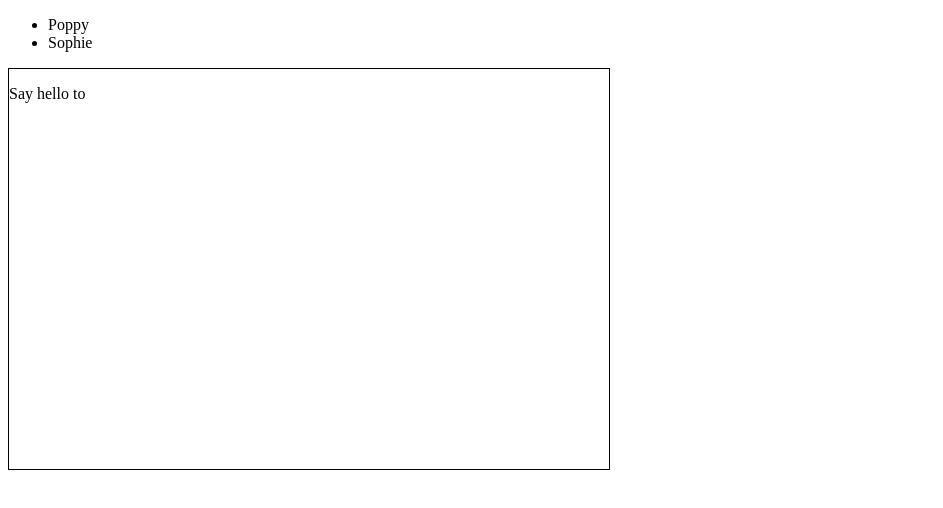
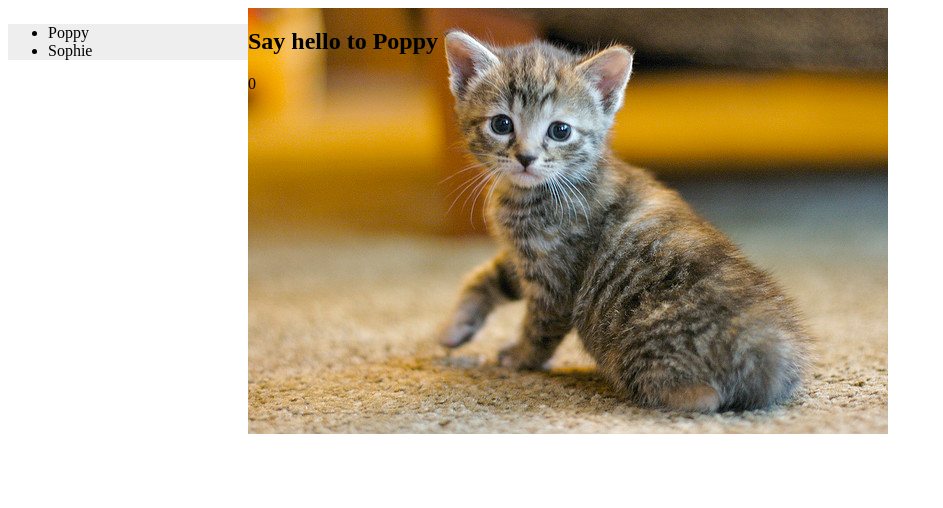
Before and after one commit to Cubittz/cat-clicker, a plain HTML site: page index.html in a window 1280 px wide. Shown: the whole page, without its empty margins (0-943 px from the left). Drawn offline with nearby package versions, Linux system fonts and the light colour scheme.

Commit message:
Update model, view, octopus

```diff
--- a/css/site.css
+++ b/css/site.css
@@ -2,9 +2,14 @@
     display: flex;
 }
 
-.cat {
-    border: 1px solid black;
-    width: 600px;
-    height: 400px;
+.cat-list {
+    background-color: #eeeeee;
+    width: 200px;
+    height: 100%;
     flex-wrap: wrap;
 }
+
+.cat {
+    width: 640px;
+    height: 426px;
+}
--- a/index.html
+++ b/index.html
@@ -7,13 +7,12 @@
     <link href="css/site.css" rel="stylesheet" />
 </head>
 <body>
-<ul id="cat-list">
+<div class="display-cats" id="cats">
+    <ul id="cat-list" class="cat-list"></ul>
 
-</ul>
-<div class="display-cats" id="cats">
-    <div class="cat cat1" onclick="addOne('cat1Counter');">
-        <p>Say hello to <span id="cat1"></span></p>
-        <p id="cat1Counter"></p>
+    <div class="cat" id="cat-image">
+        <h2>Say hello to <span id="cat-name"></span></h2>
+        <p id="cat-count"></p>
     </div>
 </div>
     <script type="text/javascript" src="js/script.js"></script>
--- a/js/script.js
+++ b/js/script.js
@@ -1,5 +1,6 @@
 $(function(){
     var model = {
+        currentCat: null,
         init: function() {
             this.cats = [
                 {name: "Poppy", clickCount: 0, url: "img/cat.jpg"},
@@ -15,26 +16,66 @@ $(function(){
         getCats: function() {
             return model.getAllCats();
         },
-
+        getCurrentCat: function() {
+            return model.currentCat;
+        },
+        setCurrentCat: function(cat) {
+            model.currentCat = cat;
+        },
+        incrementCounter: function() {
+            model.currentCat.clickCount++;
+            catView.render();
+        },
         init: function() {
             model.init();
-            view.init();
+            model.currentCat = model.getAllCats()[0];
+            listView.init();
+            catView.init();
         }
-    }
+    };
 
-    var view = {
+    var catView = {
         init: function() {
-            this.catList = $('#cat-list');
-            view.render();
+            this.catDiv = document.getElementById('cat-image');
+            this.catName = document.getElementById('cat-name');
+            this.catCount = document.getElementById('cat-count');
+
+            this.catDiv.addEventListener('click', function(e) {
+                octopus.incrementCounter();
+            });
+            this.render();
         },
         render: function() {
             var htmlStr = '';
+            var cat = octopus.getCurrentCat();
+            var url = 'url("' + cat.url + '")'
+            this.catDiv.style.backgroundImage = url;
+            this.catName.innerHTML = cat.name;
+            this.catCount.innerHTML = cat.clickCount;
+        }
+    };
+
+    var listView = {
+        init: function() {
+            this.catList = document.getElementById('cat-list');
+            this.render();
+        },
+        render: function() {
             var cats = octopus.getCats();
             for (var i = 0; i < cats.length; i++) {
                 var cat = cats[i];
-                htmlStr += '<li>' + cat.name + '</li>';
+                var elem = document.createElement('li');
+                elem.textContent = cat.name;
+
+                elem.addEventListener('click', (function(cat) {
+                    return function() {
+                        octopus.setCurrentCat(cat);
+                        catView.render();
+                    };
+                })(cat));
+                this.catList.appendChild(elem);
             };
-            this.catList.html(htmlStr);
+
         }
     };
 
```
